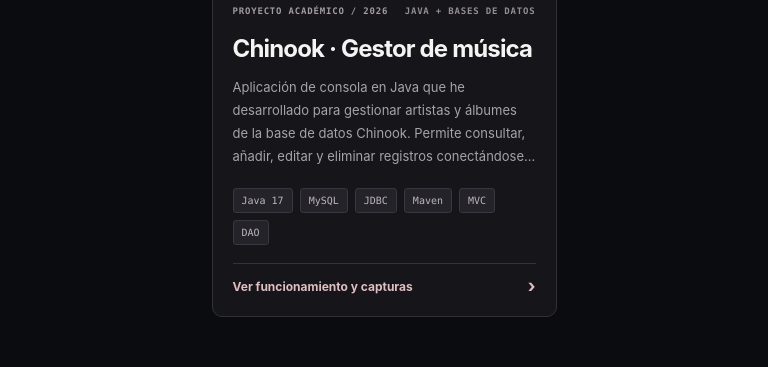
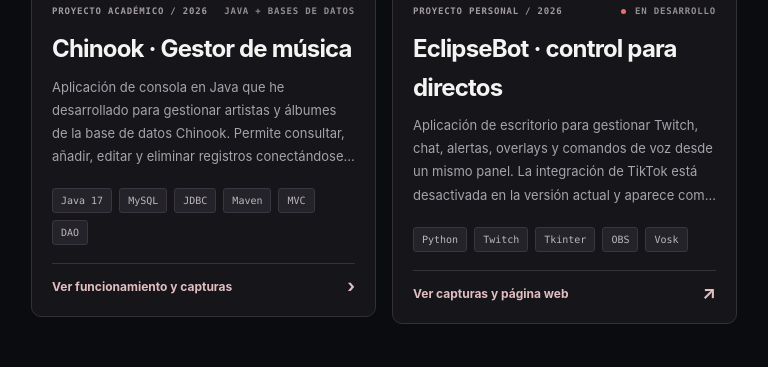
Before and after one commit to SergioSalido/SergioSalido.github.io, a plain HTML site: page index.html in a window 768 px wide. Shown: the part 3749-4116 px from the top of the page. Drawn offline with Linux system fonts and the light colour scheme.

Commit message:
Alinear Chinook y EclipseBot y corregir la barra negra de Windows

```diff
--- a/index.html
+++ b/index.html
@@ -200,14 +200,10 @@
 @media(max-width:620px){
   #projectGrid>.project-card:has(details[open]){grid-column:auto}
 }
-#projectGrid>#proyecto-chinook-mvc{
-  grid-column:1 / -1;
-  justify-self:center;
-  width:calc((100% - 22px)/2);
-}
+#projectGrid>#proyecto-chinook-mvc{grid-column:auto;justify-self:stretch;width:100%;}
 @media(max-width:820px) and (min-width:621px){
   #projectGrid{gap:16px}
-  #projectGrid>#proyecto-chinook-mvc{width:calc((100% - 16px)/2)}
+  #projectGrid>#proyecto-chinook-mvc{width:100%}
   #projectGrid>.project-card>.project-visual{height:210px;min-height:210px;flex-basis:210px}
 }
 @media(max-width:620px){
```
Also changed, not shown: 1 other file.
